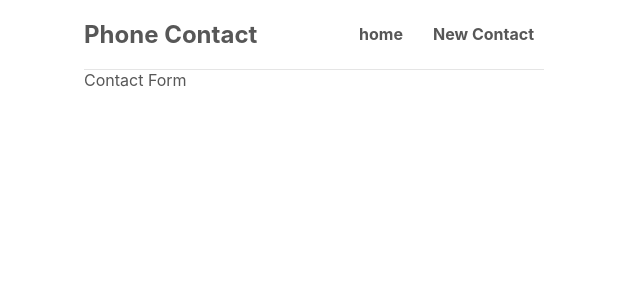
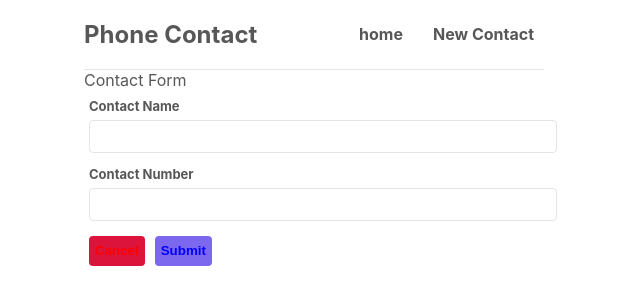
Before and after one commit to rayhananlovan/learnReact, a React (Create React App) app: page /create in a window 1280 px wide. Shown: the top 304 px of the page, without its empty margins (326-966 px from the left). Built offline with nearby package versions, Linux system fonts and the light colour scheme.

Commit message:
submit-number

```diff
--- a/src/create.js
+++ b/src/create.js
@@ -1,7 +1,46 @@
-import React from "react";
+import { useState } from "react";
+const Create = () => {
+  const [name, setName] = useState("");
+  const [number, setNumber] = useState("");
 
-const create = () => {
-  return <div className="bb">Contact Form</div>;
+  const handleSubmit = (e) => {
+    e.preventDefault();
+    const contact = { name, number };
+    console.log(contact);
+  };
+  return (
+    <div className="contact-form">
+      Contact Form
+      <form onSubmit={handleSubmit}>
+        <div className="form-group">
+          <label className="control-label">Contact Name</label>
+          <input
+            type="text"
+            className="form-control"
+            value={name}
+            onChange={(e) => setName(e.target.value)}
+          />
+        </div>
+        <div className="form-group">
+          <label className="control-label">Contact Number</label>
+          <input
+            type="number"
+            className="form-control"
+            value={number}
+            onChange={(e) => setNumber(e.target.value)}
+          />
+        </div>
+        <div className="btn-group">
+          <button type="button" className="btn btn-danger">
+            Cancel
+          </button>
+          <button type="Submit" className="btn btn-primary">
+            Submit
+          </button>
+        </div>
+      </form>
+    </div>
+  );
 };
 
-export default create;
+export default Create;
```
